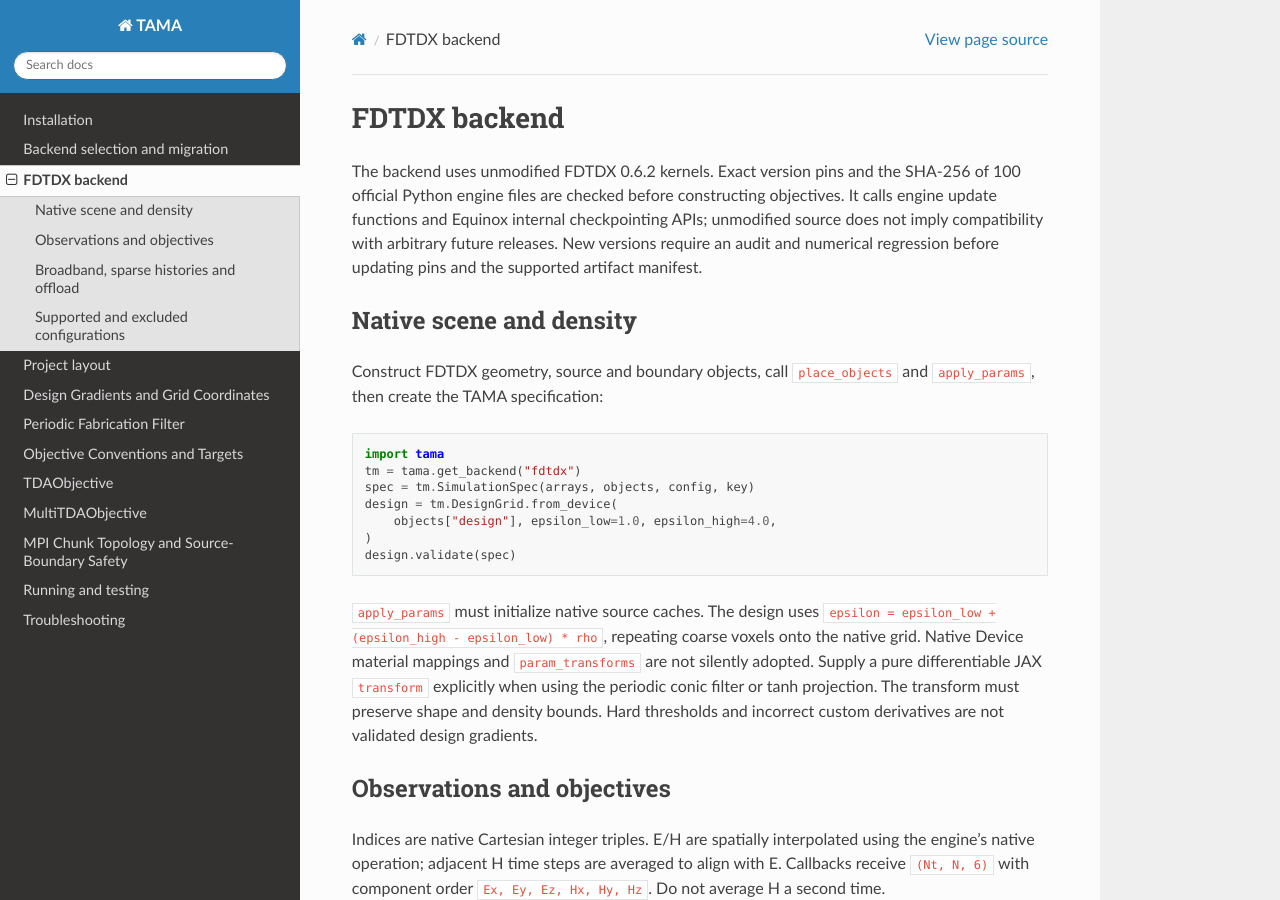
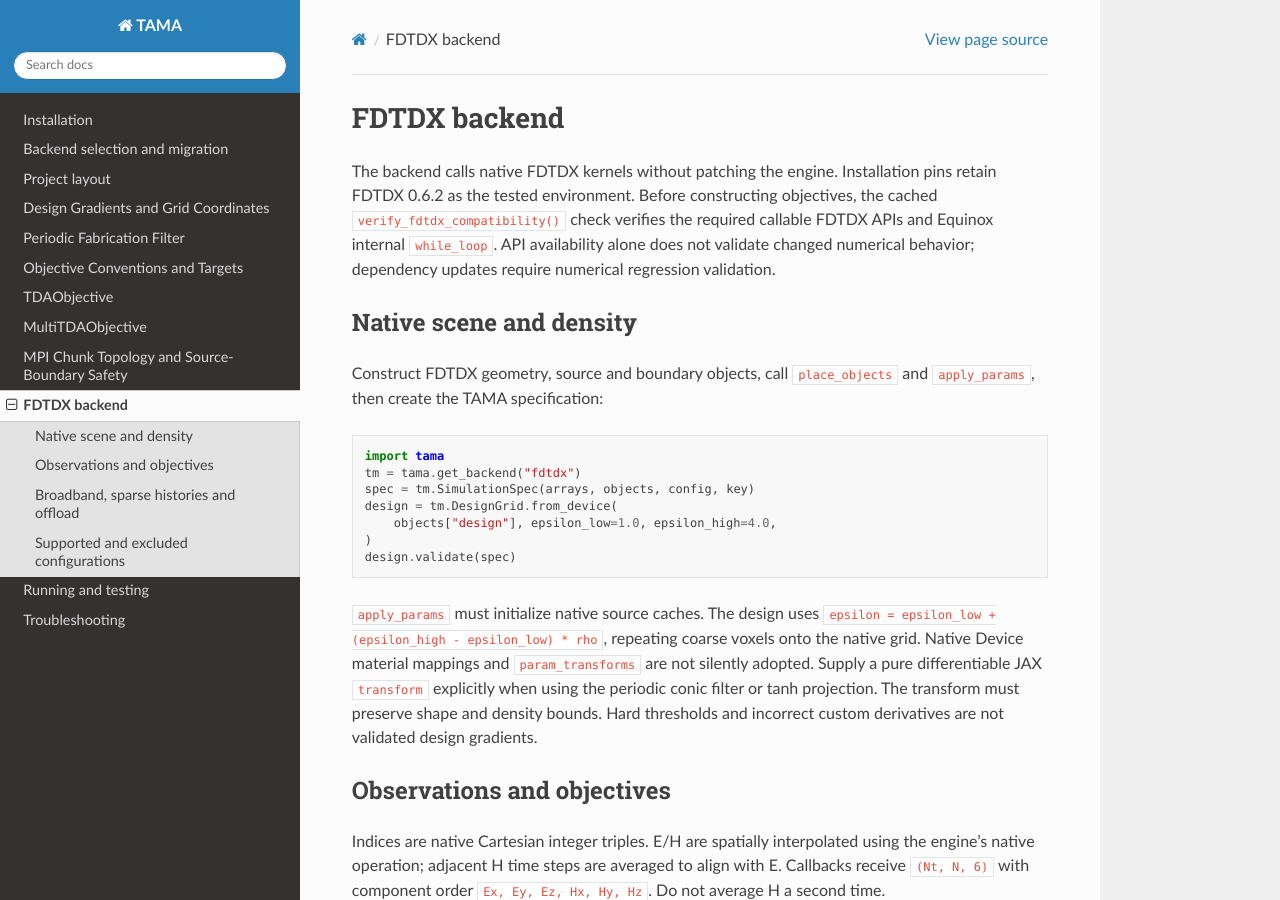
Before and after one commit to nanophotonics-lab/TAMA, a Sphinx documentation site: the page built from docs/fdtdx.md, in a window 1280 px wide and 900 px high. Built offline with Sphinx 7.4.7 and the Read the Docs theme 3.1.0, drawn with Linux system fonts in a browser that asks for light colours.

Commit message:
Check required engine APIs and document Meep installation

```diff
--- a/THIRD_PARTY_NOTICES.txt
+++ b/THIRD_PARTY_NOTICES.txt
@@ -31,5 +31,4 @@
 it is not an exhaustive license inventory of transitive dependencies or binary
 wheel contents. Refer to each dependency's distributed license and notices.
 FDTDX and Meep remain separately installed dependencies. No FDTDX engine
-implementation is vendored or patched. fdtdx_source_sha256.json records the
-official FDTDX 0.6.2 Python engine artifact accepted by the backend.
+implementation is vendored or patched.
--- a/docs/fdtdx.md
+++ b/docs/fdtdx.md
@@ -1,11 +1,11 @@
 # FDTDX backend
 
-The backend uses unmodified FDTDX 0.6.2 kernels. Exact version pins and the SHA-256
-of 100 official Python engine files are checked before constructing objectives.
-It calls engine update functions and Equinox internal checkpointing APIs;
-unmodified source does not imply compatibility with arbitrary future releases.
-New versions require an audit and numerical regression before updating pins and
-the supported artifact manifest.
+The backend calls native FDTDX kernels without patching the engine. Installation
+pins retain FDTDX 0.6.2 as the tested environment. Before constructing objectives, the cached
+`verify_fdtdx_compatibility()` check verifies the required callable FDTDX APIs
+and Equinox internal `while_loop`. API availability alone does not validate
+changed numerical behavior; dependency updates require numerical regression
+validation.
 
 ## Native scene and density
 
--- a/pyproject.toml
+++ b/pyproject.toml
@@ -63,7 +63,7 @@
 
 [tool.setuptools.package-data]
 "*" = ["*.pyi", "py.typed"]
-"tama.backends.fdtdx" = ["*.json", "LICENSE", "THIRD_PARTY_NOTICES.txt"]
+"tama.backends.fdtdx" = ["LICENSE", "THIRD_PARTY_NOTICES.txt"]
 
 [tool.pytest.ini_options]
 addopts = "--strict-markers -m 'not fdtdx_gpu'"
```
Also changed, not shown: CHANGELOG.md (+3 -1 lines), README.md (+28 -27 lines), docs/index.md (+5 -4 lines), docs/installation.md (+26 -27 lines), docs/running-and-testing.md (+1 -1 lines), 10 other files.
